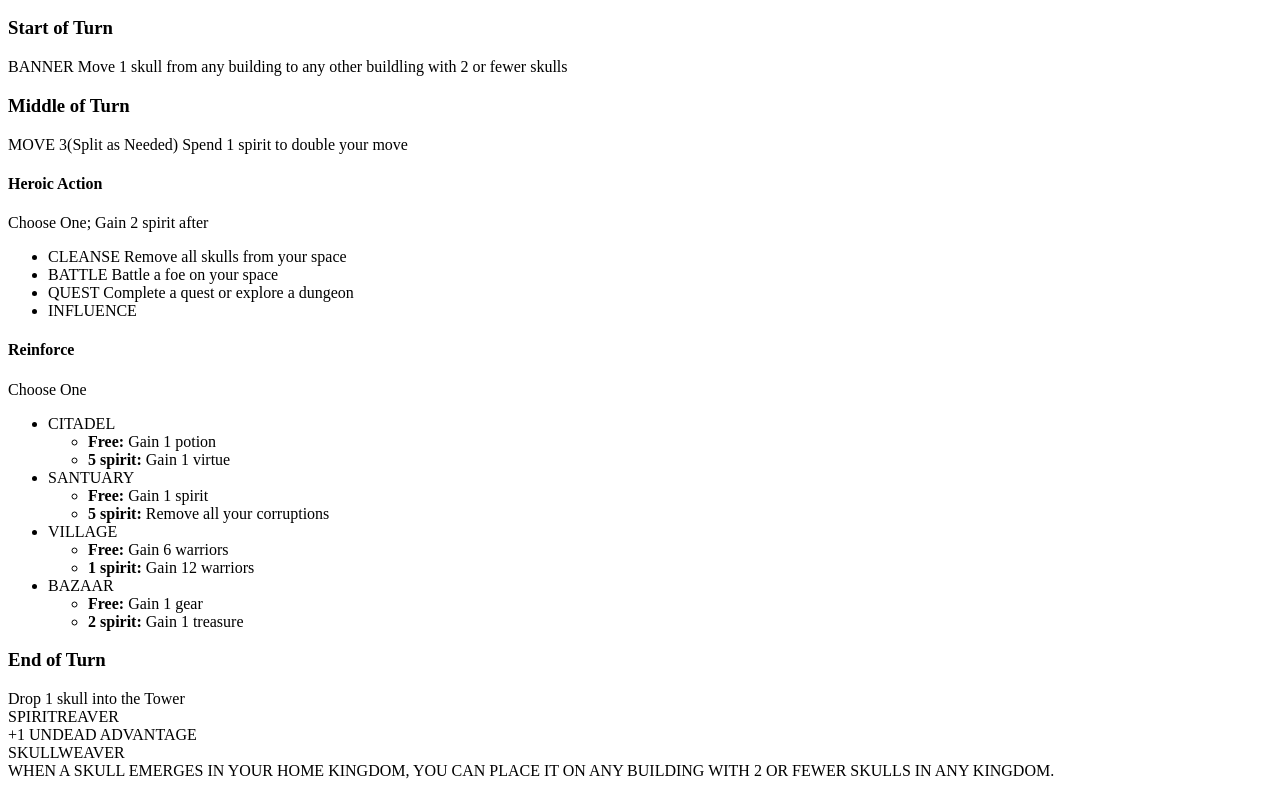
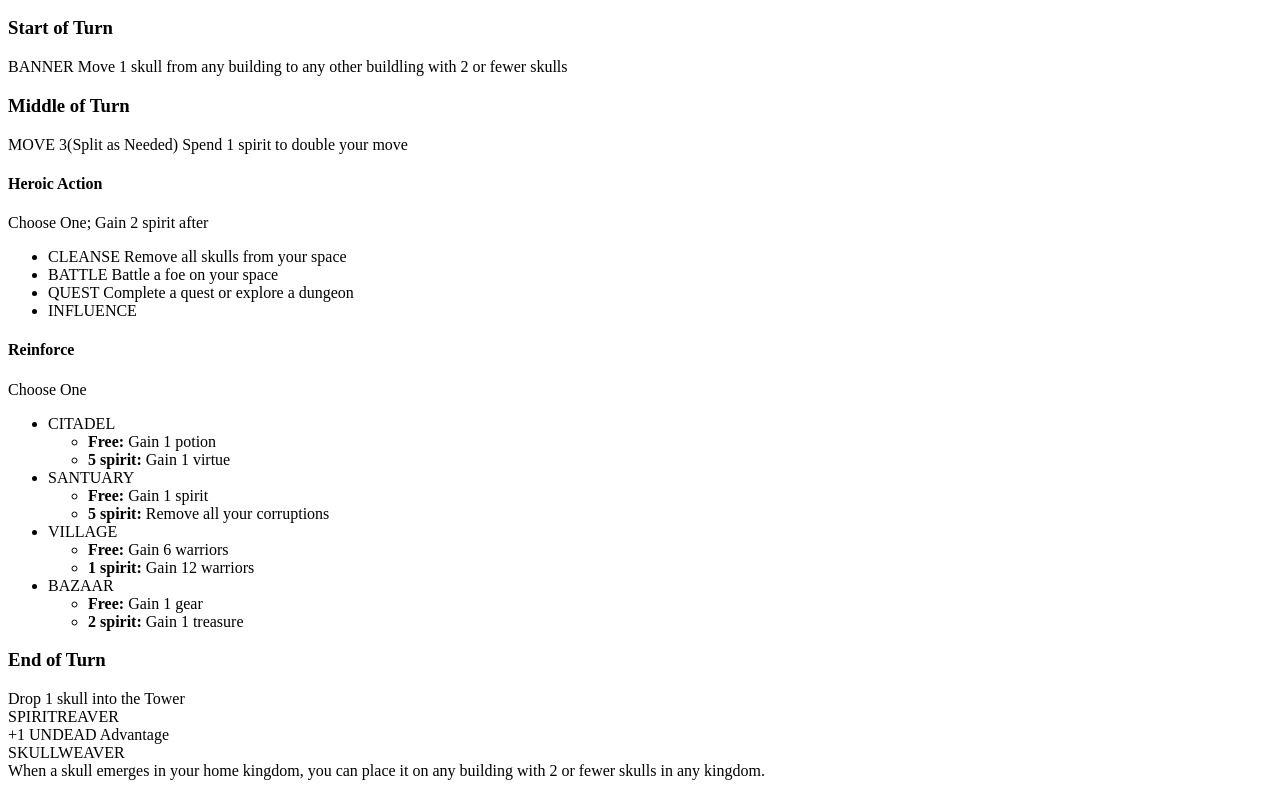
Before and after one commit to dtcoutu/RtDT-remotely, a plain HTML site: page character/haunted_recluse.html in a window 1280 px wide. Shown: the part 96-884 px from the top of the page. Drawn offline with Linux system fonts and the light colour scheme.

Commit message:
Update character.css

```diff
--- a/character/character.css
+++ b/character/character.css
@@ -2,7 +2,7 @@
   text-transform: uppercase;
 }
 
-.virtue {
+.name {
   text-transform: uppercase;
 }
 
```
